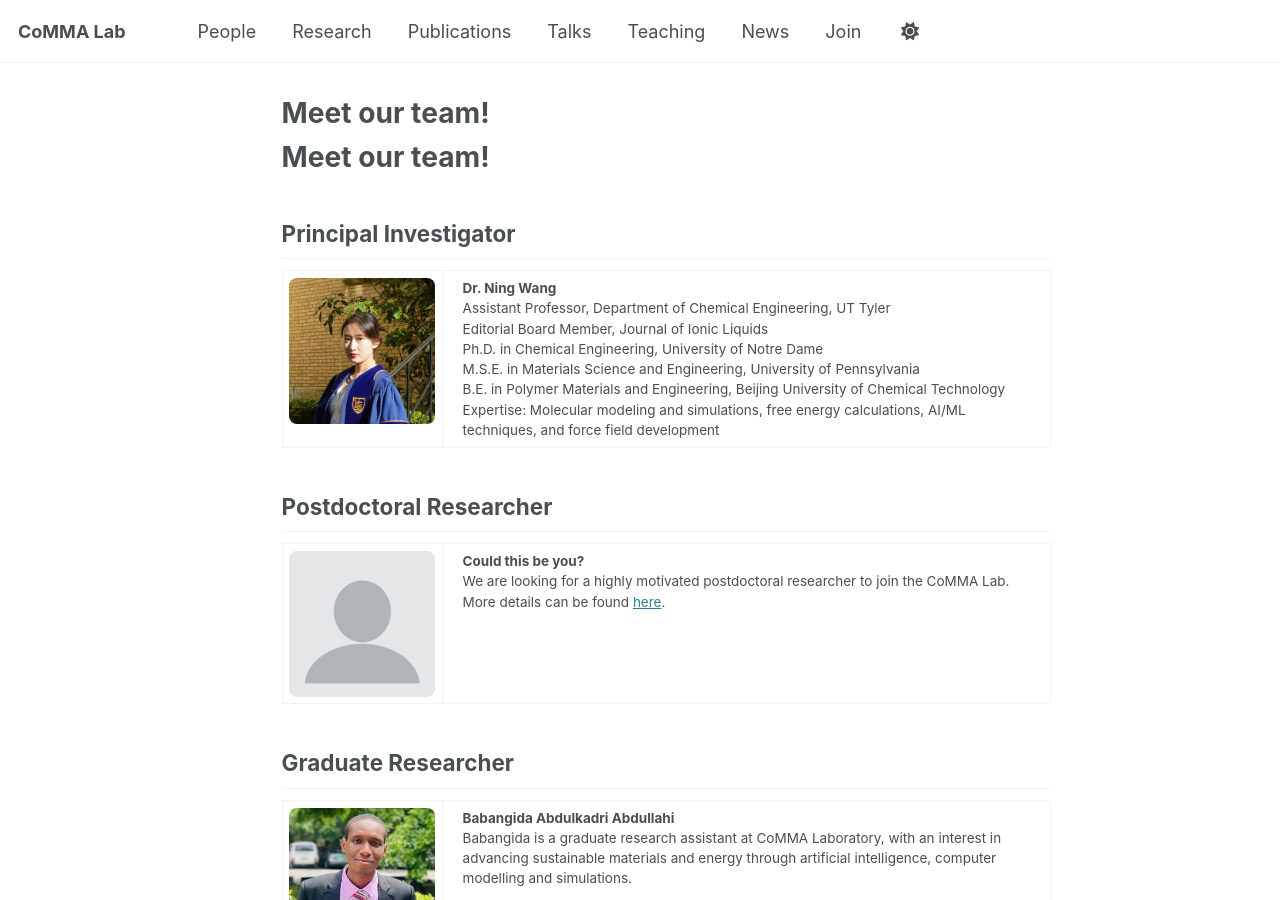
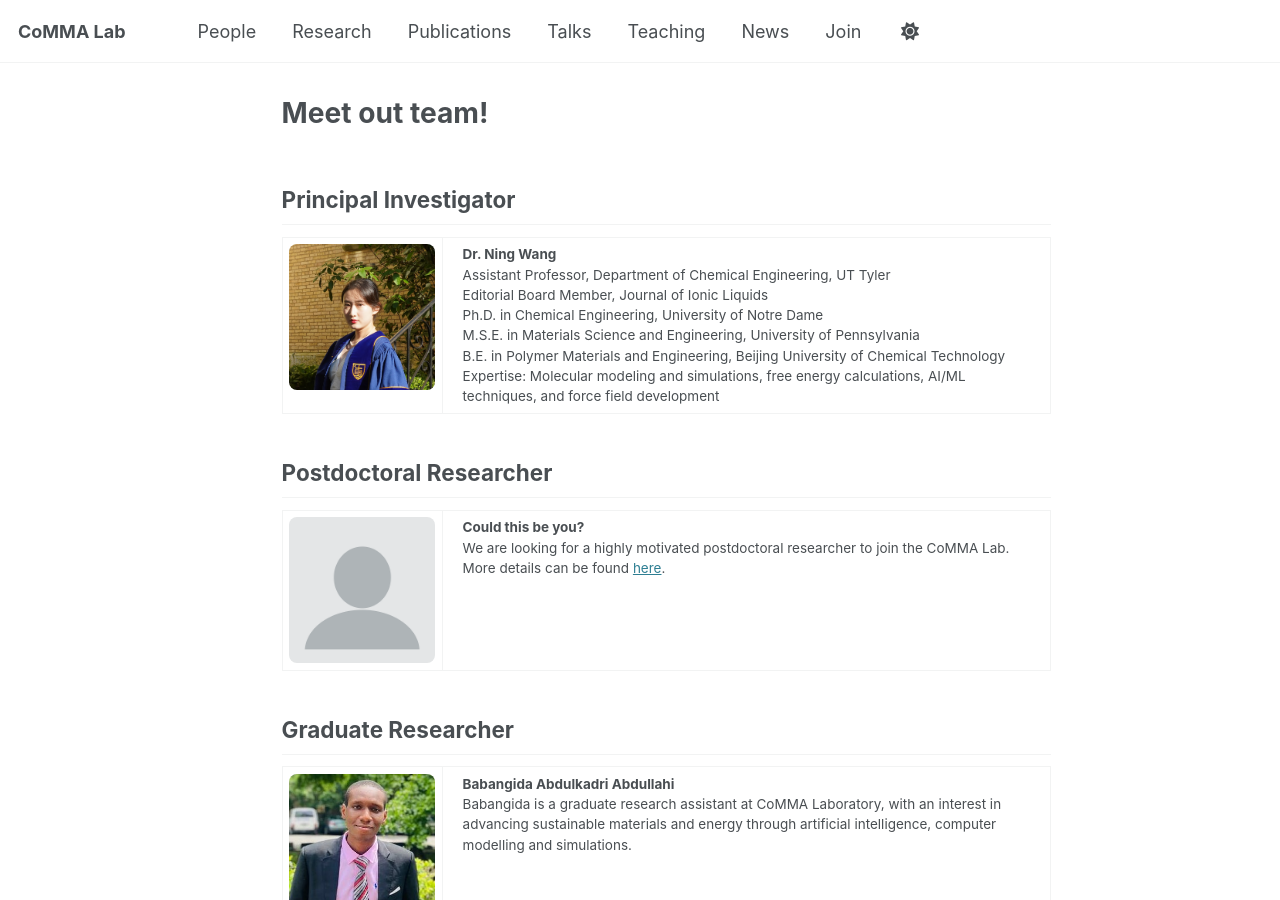
Before and after one commit to CoMMA-Wang-Lab/CoMMA-Wang-Lab.github.io, a Jekyll site: the page built from _pages/people.md, in a window 1280 px wide and 900 px high. Built offline with Jekyll 4.4.1, drawn with Linux system fonts in a browser that asks for light colours; our own code applies the rules of GitHub Pages for plain Markdown files.

Commit message:
update people

```diff
--- a/_pages/people.md
+++ b/_pages/people.md
@@ -1,12 +1,11 @@
 ---
 permalink: /People/
 layout: single
+title: Meet out team!
 author_profile: false
 sidebar:
   nav: none
 ---
-
-# Meet our team!
 
 ## Principal Investigator
 <table>
```
